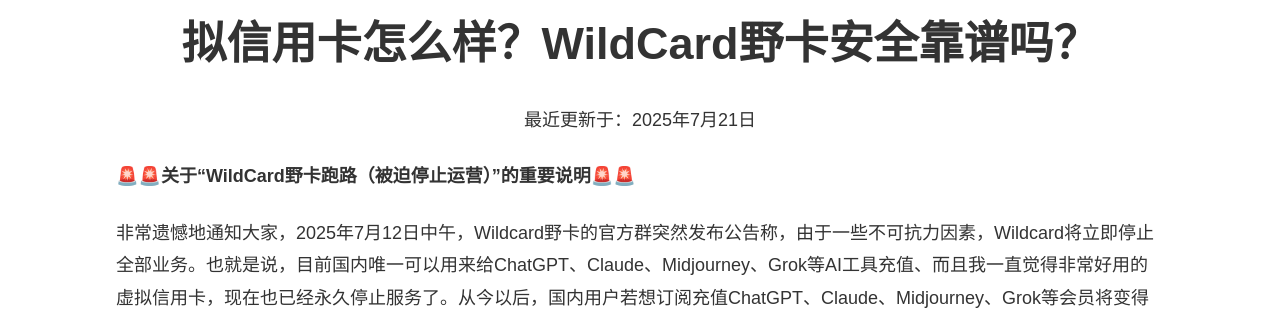
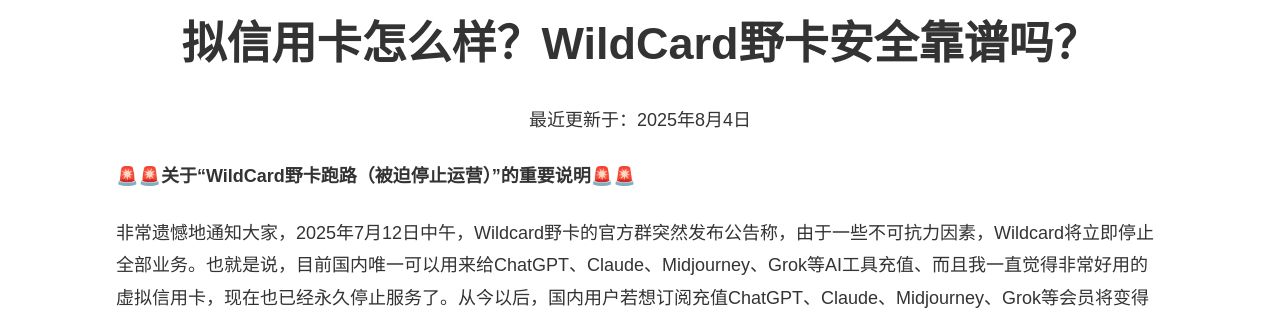
Before and after one commit to anyofai/anyofai.github.io, a Jekyll site: the page built from index.md, in a window 1280 px wide and 900 px high. Shown: the part 218-528 px from the top of the window. Built offline with Jekyll 4.4.1, drawn with Linux system fonts in a browser that asks for light colours.

Commit message:
Update index.md

```diff
--- a/index.md
+++ b/index.md
@@ -6,7 +6,7 @@
 
 # 2025年最好用的虚拟信用卡推荐：WildCard野卡虚拟信用卡怎么样？WildCard野卡安全靠谱吗？
 
-<p align="center">最近更新于：2025年7月21日</p>
+<p align="center">最近更新于：2025年8月4日</p>
 
 #### 🚨🚨关于“WildCard野卡跑路（被迫停止运营）”的重要说明🚨🚨
 
```
